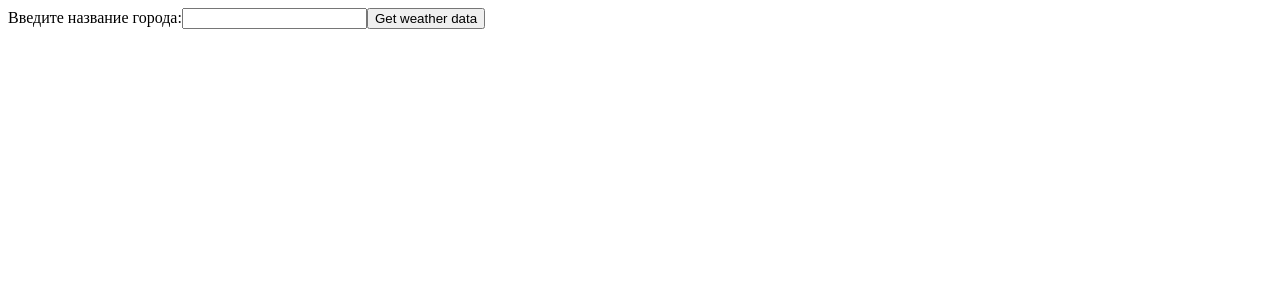
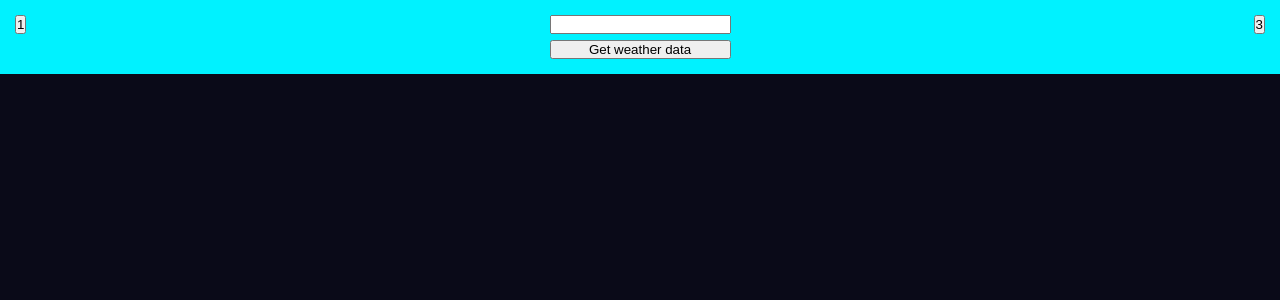
Before and after one commit to K3irill/weatherWidget, a React (Vite) app: page / in a window 1280 px wide. Shown: the top 300 px of the page. Built offline with nearby package versions, Linux system fonts and the light colour scheme.

Commit message:
feat: header

```diff
--- a/src/App.tsx
+++ b/src/App.tsx
@@ -1,53 +1,18 @@
 import React, { useState } from 'react'
 import './styles/index.scss'
 import useWeatherFetch from './hooks/useWeatherFetch'
+import Header from './components/Header/Header'
+import { cityType } from './types/types'
 
 const App = () => {
-	const [value, setValue] = useState('')
-	const [city, setCity] = useState({ lat: '', lon: '' })
+	const [city, setCity] = useState<cityType>({ lat: '', lon: '', name: '' })
 	const { weatherInfo, loading, error } = useWeatherFetch({ city })
-
-	const fetchCityCoordinates = async () => {
-		if (!value.trim()) {
-			alert('Введите название города')
-			return
-		}
-
-		try {
-			const response = await fetch(
-				`https://api.openweathermap.org/geo/1.0/direct?q=${value}&limit=10&appid=${
-					import.meta.env.VITE_WEATHER_API_KEY
-				}`
-			)
-			const data = await response.json()
-			console.log(data)
-			if (data.length === 0) {
-				alert('Город не найден')
-				return
-			}
-
-			const { lat, lon } = data[0]
-			setCity({ lat: String(lat), lon: String(lon) })
-		} catch (error) {
-			console.error('Ошибка получения координат:', error)
-			alert('Не удалось получить координаты города')
-		}
-	}
 
 	return (
 		<div className='app'>
-			<label>
-				<span>Введите название города:</span>
-				<input
-					value={value}
-					onChange={e => setValue(e.target.value)}
-					type='text'
-				/>
-			</label>
-			<button onClick={fetchCityCoordinates}>Get weather data</button>
-
-			{error && <p>Ошибка: {error}</p>}
-			{weatherInfo && <div></div>}
+			<div className='main-section'>
+				<Header city={city} setCity={setCity}></Header>
+			</div>
 		</div>
 	)
 }
--- /dev/null
+++ b/src/components/Header/Header.module.scss
@@ -0,0 +1,12 @@
+.header {
+	&__list {
+		display: flex;
+		align-items: start;
+		justify-content: space-between;
+	}
+	&__input-wrapper {
+		display: flex;
+		flex-direction: column;
+		gap: 6px;
+	}
+}
--- /dev/null
+++ b/src/components/Header/Header.tsx
@@ -0,0 +1,58 @@
+import React, { useState } from 'react'
+import { cityType } from '../../types/types'
+import styles from './Header.module.scss'
+
+type HeaderProps = {
+	city: cityType
+	setCity: React.Dispatch<React.SetStateAction<cityType>>
+}
+
+const Header = ({ setCity, city }: HeaderProps) => {
+	const [inputCityValue, setInputCityValue] = useState<string>(city.name || '')
+
+	const fetchCityCoordinates = async () => {
+		if (!inputCityValue.trim()) {
+			alert('Введите название города')
+			return
+		}
+
+		try {
+			const response = await fetch(
+				`https://api.openweathermap.org/geo/1.0/direct?q=${inputCityValue}&limit=10&appid=${
+					import.meta.env.VITE_WEATHER_API_KEY
+				}`
+			)
+			const data = await response.json()
+			console.log(data)
+			if (data.length === 0) {
+				alert('Город не найден')
+				return
+			}
+
+			const { name, lat, lon } = data[0]
+			setCity({ name: name, lat: String(lat), lon: String(lon) })
+		} catch (error) {
+			console.error('Ошибка получения координат:', error)
+			alert('Не удалось получить координаты города')
+		}
+	}
+	return (
+		<div className={styles['header']}>
+			<nav className={styles['header__list']}>
+				<button>1</button>
+				<div className={styles['header__input-wrapper']}>
+					<input
+						className={styles['header__city-input']}
+						value={inputCityValue}
+						onChange={e => setInputCityValue(e.target.value)}
+						type='text'
+					/>
+					<button onClick={fetchCityCoordinates}>Get weather data</button>
+				</div>
+				<button>3</button>
+			</nav>
+		</div>
+	)
+}
+
+export default Header
--- a/src/hooks/useWeatherFetch.tsx
+++ b/src/hooks/useWeatherFetch.tsx
@@ -1,10 +1,8 @@
 import { useEffect, useState } from 'react'
+import { cityType } from '../types/types'
 
 type useWeatherFetchProps = {
-	city: {
-		lat: string
-		lon: string
-	}
+	city: cityType
 }
 
 const useWeatherFetch = ({ city }: useWeatherFetchProps) => {
@@ -25,6 +23,7 @@ const useWeatherFetch = ({ city }: useWeatherFetchProps) => {
 				}
 				const data = await resp.json()
 				setWeatherInfo(data)
+				console.log(weatherInfo)
 			} catch (err) {
 				setError(err.message)
 			} finally {
@@ -34,7 +33,6 @@ const useWeatherFetch = ({ city }: useWeatherFetchProps) => {
 		if (city.lat && city.lon) {
 			setLoading(true)
 			getWeather()
-			console.log(weatherInfo)
 		}
 	}, [city])
 
--- a/src/styles/index.scss
+++ b/src/styles/index.scss
@@ -0,0 +1,12 @@
+* {
+	margin: 0;
+	padding: 0;
+}
+body {
+	background-color: #0a0a18;
+}
+
+.main-section {
+	background-color: #00f2ff;
+	padding: 15px;
+}
--- /dev/null
+++ b/src/types/types.tsx
@@ -0,0 +1,5 @@
+export type cityType = {
+	name: string
+	lat: string
+	lon: string
+}
```
